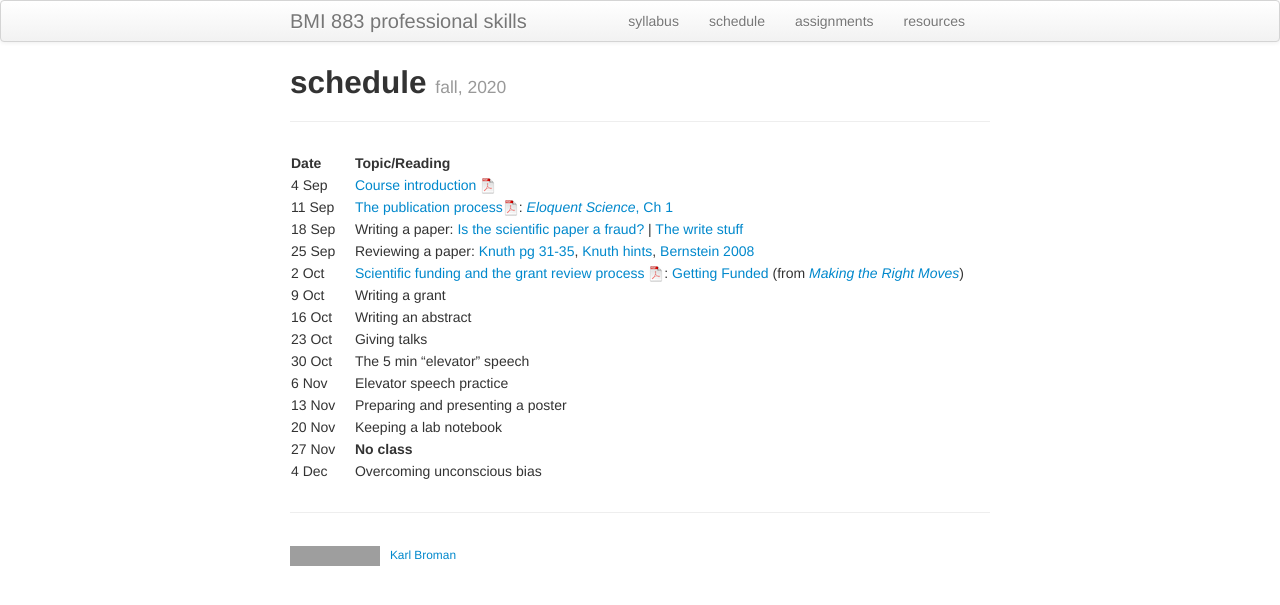
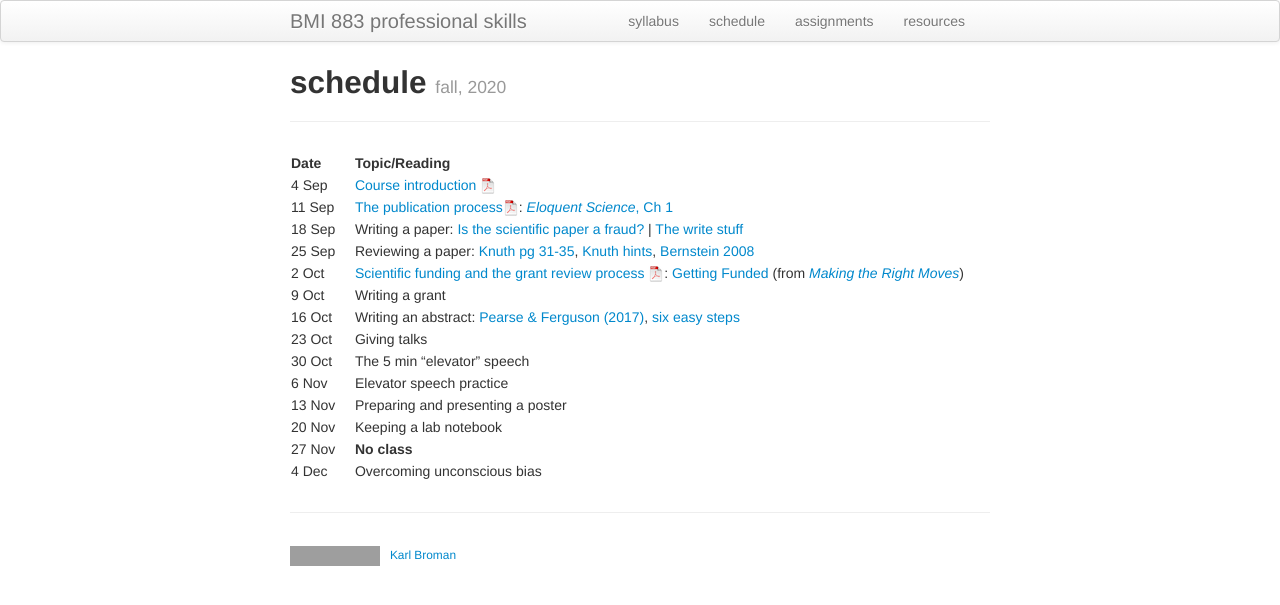
Before and after one commit to kbroman/BMI883, a Jekyll site: the page built from schedule.md, in a window 1280 px wide. Shown: the top 605 px of the page. Built offline with Jekyll 4.4.1, drawn with Linux system fonts in a browser that asks for light colours; grey boxes are pictures that could not be loaded.

Commit message:
Add reading for "Writing an abstract"

```diff
--- a/schedule.md
+++ b/schedule.md
@@ -13,7 +13,7 @@ description: Schedule and readings for BMI 883, Biomedical data science professi
 | 25 Sep  |    | Reviewing a paper: [Knuth pg 31-35](https://jmlr.csail.mit.edu/reviewing-papers/knuth_mathematical_writing.pdf), [Knuth hints](http://www.ifs.tuwien.ac.at/~silvia/research-tips/Knuth.pdf), [Bernstein 2008](https://www.markbernstein.org/elements/Reviewing.pdf) |
 | 2 Oct   |    | [Scientific funding and the grant review process ![slides pdf](icons/pdf-icon.png)](slides/04_grants.pdf): [Getting Funded](https://www.hhmi.org/sites/default/files/Educational%20Materials/Lab%20Management/Making%20the%20Right%20Moves/moves2_ch9.pdf#page=3) (from [_Making the Right Moves_](https://www.hhmi.org/science-education/programs/making-right-moves))|
 | 9 Oct   |    | Writing a grant |
-| 16 Oct  |    | Writing an abstract |
+| 16 Oct  |    | Writing an abstract: [Pearse & Ferguson (2017)](https://doi.org/10.1002/2327-6924.12486), [six easy steps](http://www.easterbrook.ca/steve/2010/01/how-to-write-a-scientific-abstract-in-six-easy-steps/) |
 | 23 Oct  |    | Giving talks |
 | 30 Oct  |    | The 5 min "elevator" speech |
 |  6 Nov  |    | Elevator speech practice |
```
